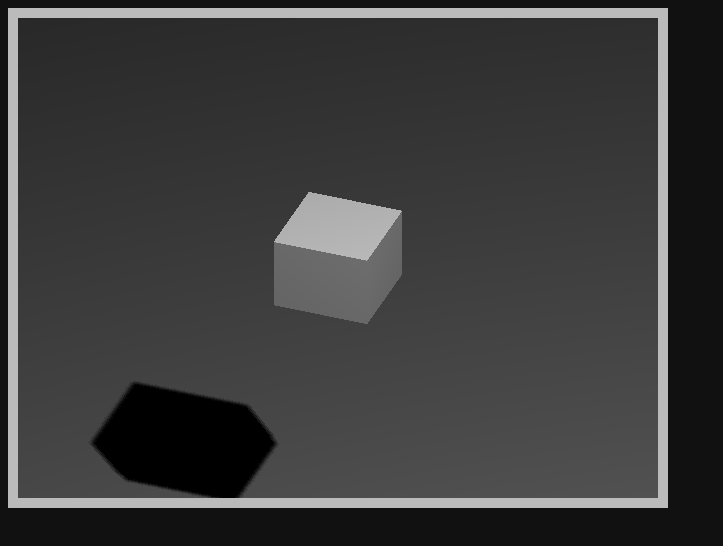
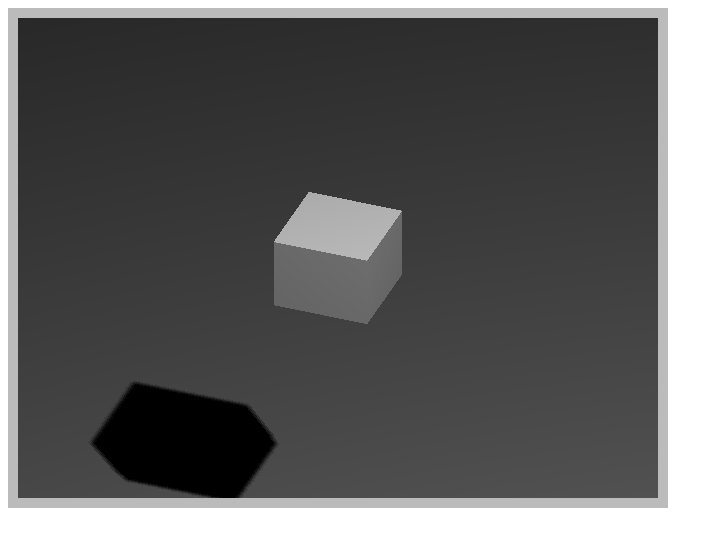
Before and after one commit to harryprotist/3d-Lander, a plain HTML site: page index.html in a window 1280 px wide. Shown: the whole page, without its empty margins (0-723 px from the left). Drawn offline with Linux system fonts and the light colour scheme; animation ran at ten frames a second.

Commit message:
makes style brighter to increase wakefullness

```diff
--- a/style.css
+++ b/style.css
@@ -1,5 +1,5 @@
 body {
-	background-color: #111111;
+	background-color: #ffffff;
 }
 
 #CANVAS {
```
